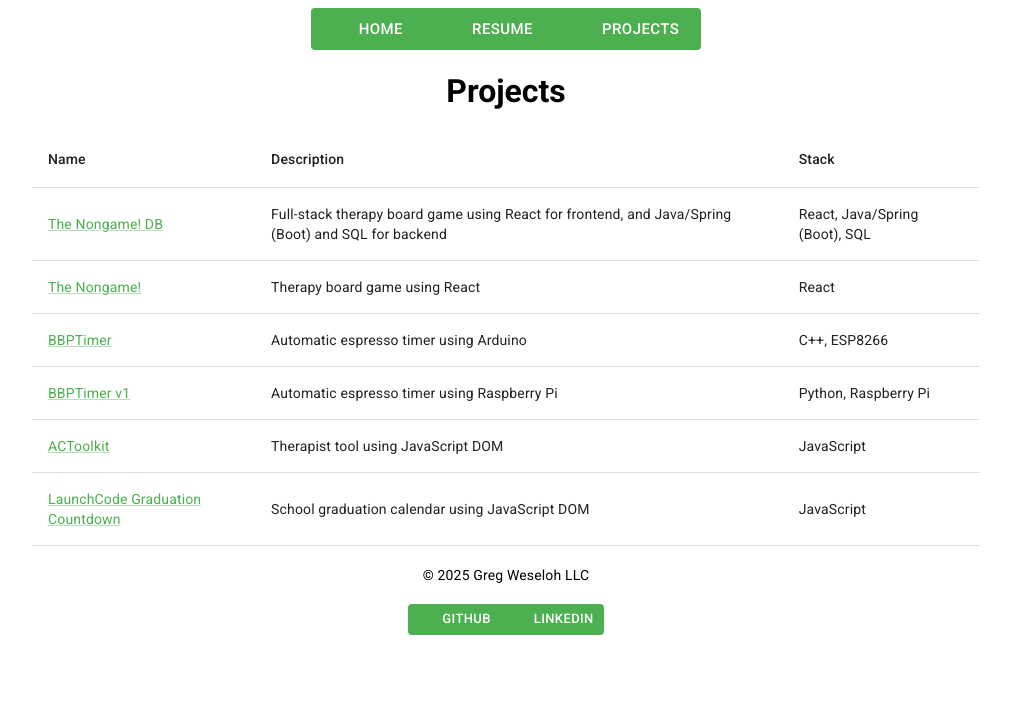
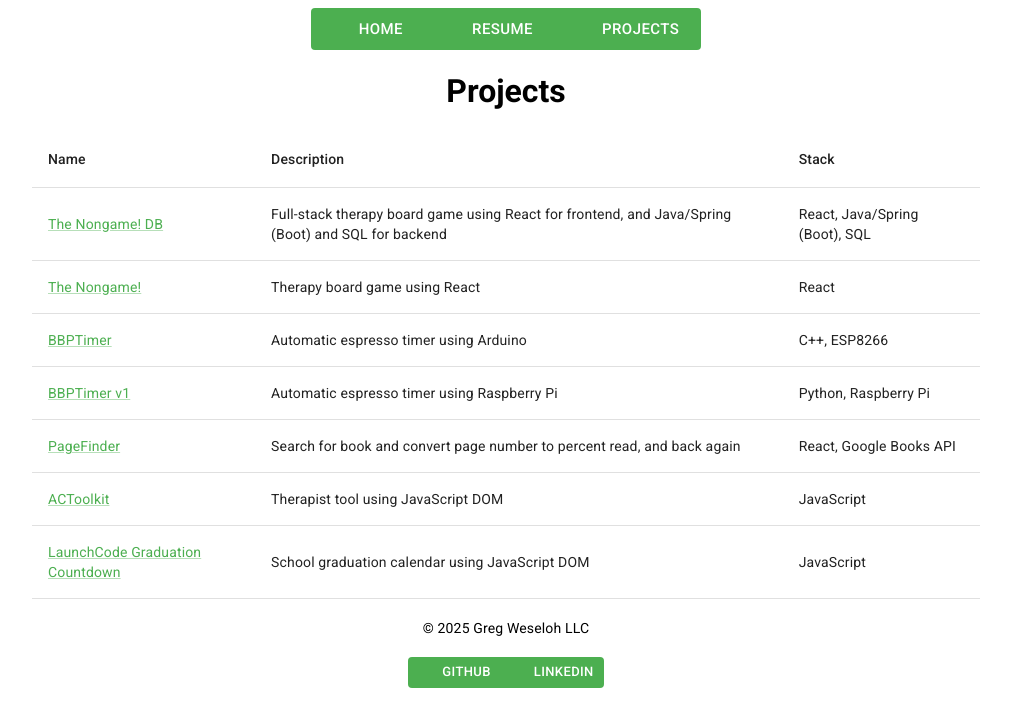
Before and after one commit to BBPTimer/greg-weseloh-portfolio, a React (Vite) app: page /projects in a window 1280 px wide. Shown: the top 726 px of the page, without its empty margins (134-1145 px from the left). Built offline with nearby package versions, Linux system fonts and the light colour scheme; some icons are missing.

Commit message:
Added PageFinder to projects

```diff
--- a/src/components/Projects.jsx
+++ b/src/components/Projects.jsx
@@ -78,6 +78,22 @@ const Projects = () => {
           <TableRow>
             <TableCell>
               <Link
+                href="https://pagefinder.nongame.app"
+                target="top"
+                sx={{ textAlign: "left" }}
+              >
+                PageFinder
+              </Link>
+            </TableCell>
+            <TableCell>
+              Search for book and convert page number to percent read, and back
+              again
+            </TableCell>
+            <TableCell>React, Google Books API</TableCell>
+          </TableRow>
+          <TableRow>
+            <TableCell>
+              <Link
                 href="https://bbptimer.github.io/actoolkit/"
                 target="top"
                 sx={{ textAlign: "left" }}
```
